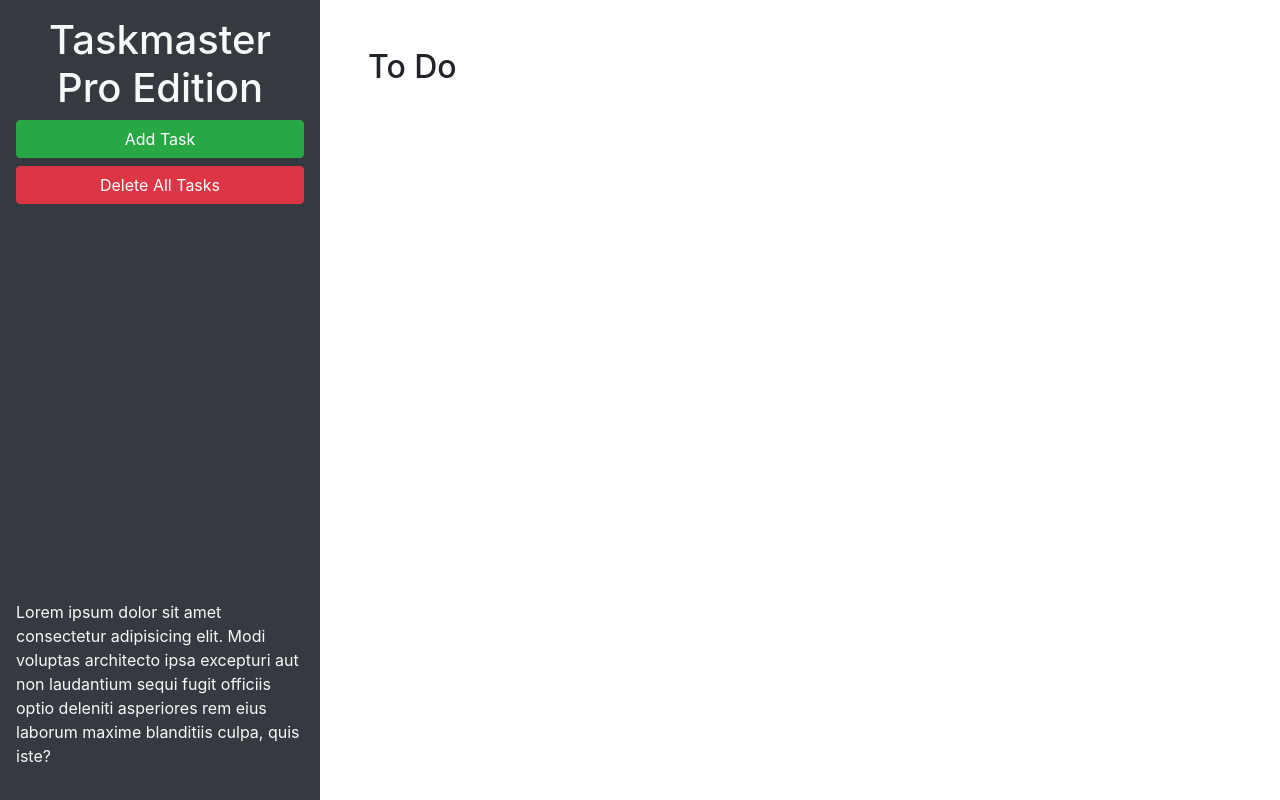
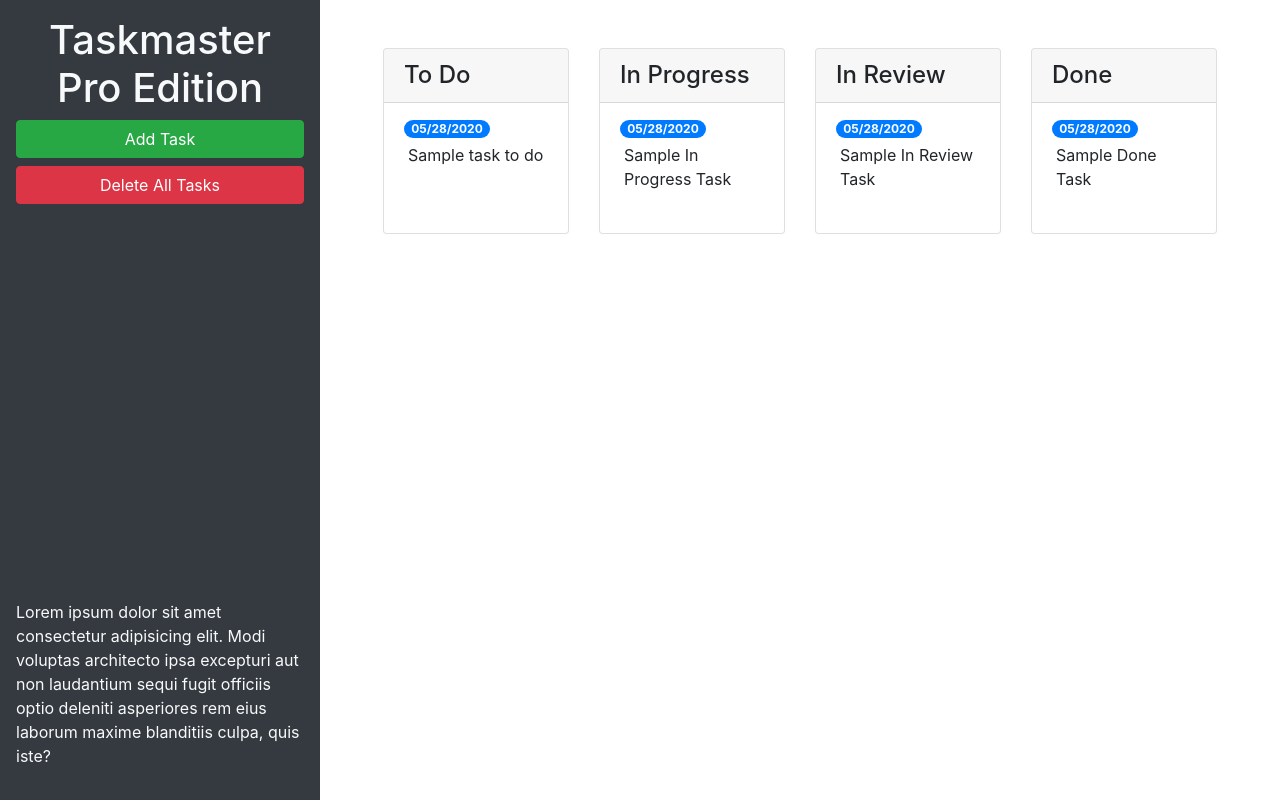
Before and after one commit to megphillips21/taskmaster-pro, a plain HTML site: page index.html in a window 1280 px wide. Drawn offline with nearby package versions, Linux system fonts and the light colour scheme.

Commit message:
add bootstrap cards and form control

```diff
--- a/index.html
+++ b/index.html
@@ -24,10 +24,67 @@
       </p>
     </header>
     <main class="col-12 col-lg-9">
-      <div class="m-5">
-        <h2>To Do</h2>
-        <ul id="list-toDo" class="list-group"> </ul>
+      <div class="m-5 row justify-content-around">
+        <div class="col-12 col-md-6 col-xl-3 mb-3">
+          <div class="card">
+            <h4 class="card-header">
+              To Do
+            </h4>
+            <ul id="list-toDo" class="list-group list-group-flush">
+              <li class="list-group-item">
+                <span class="badge badge-primary badge-pill">05/28/2020</span>
+                <p class="m-1">Sample task to do</p>
+              </li>
+            </ul>
+          </div>
+        </div>
+        <!-- in progress start -->
+        <div class="col-12 col-md-6 col-xl-3 mb-3">
+          <div class="card">
+            <h4 class="card-header">
+              In Progress
+            </h4>
+            <ul id="list-inProgress" class="list-group list-group-flush">
+              <li class="list-group-item">
+                <span class="badge badge-primary badge-pill">05/28/2020</span>
+                <p class="m-1">Sample In Progress Task</p>
+              </li>
+            </ul>
+          </div>
+        </div>
+        <!-- in progress end -->
+        <!-- in review start -->
+        <div class="col-12 col-md-6 col-xl-3 mb-3">
+          <div class="card">
+            <h4 class="card-header">
+              In Review
+            </h4>
+            <ul id="list-inReview" class="list-group list-group-flush">
+              <li class="list-group-item">
+                <span class="badge badge-primary badge-pill">05/28/2020</span>
+                <p class="m-1">Sample In Review Task</p>
+              </li>
+            </ul>
+          </div>
+        </div>
+        <!-- in review end -->
+        <!-- done start -->
+        <div class="col-12 col-md-6 col-xl-3 mb-3">
+          <div class="card">
+            <h4 class="card-header">
+              Done
+            </h4>
+            <ul id="list-Done" class="list-group list-group-flush">
+              <li class="list-group-item">
+                <span class="badge badge-primary badge-pill">05/28/2020</span>
+                <p class="m-1">Sample Done Task</p>
+              </li>
+            </ul>
+          </div>
+        </div>
+        <!-- done end -->
       </div>
+
     </main>
   </div>
 
@@ -46,11 +103,11 @@
           <form>
             <div class="form-group">
               <label for="modalTaskDescription">Task description</label>
-              <textarea id="modalTaskDescription" rows="3"></textarea>
+              <textarea id="modalTaskDescription" rows="3" class="form-control"></textarea>
             </div>
             <div class="form-group">
               <label for="modalDueDate">Due date</label>
-              <input type="text" id="modalDueDate" placeholder="mm/dd/yyyy" autocomplete="off" />
+              <input type="text" id="modalDueDate" class="form-control" placeholder="mm/dd/yyyy" autocomplete="off" />
             </div>
           </form>
         </div>
```
